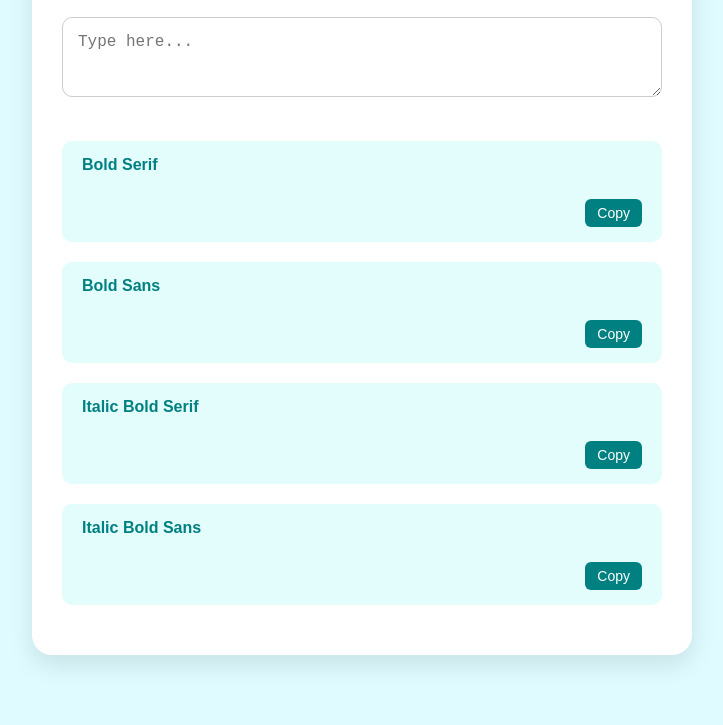
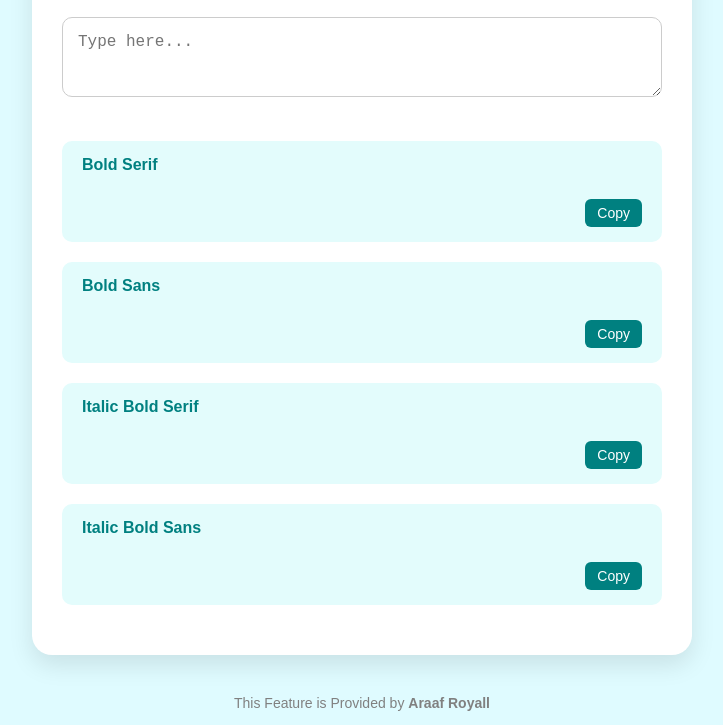
Before and after one commit to araafroyall/Web-Apps, a plain HTML site: page web/bold/index.html in a window 1280 px wide. Shown: the part 126-851 px from the top of the page, without its empty margins (278-1001 px from the left). Before the commit the page ends 821 px from the top, so only its background shows below. Drawn offline with Linux system fonts and the light colour scheme.

Commit message:
Update index.html

```diff
--- a/web/bold/index.html
+++ b/web/bold/index.html
@@ -201,5 +201,12 @@
       }, 2500);
     }
   </script>
+
+
+<p style="text-align: center; font-size: 14px; color: gray; margin-top: 40px;">
+  This Feature is Provided by <strong>Araaf Royall</strong>
+</p>
+
+
 </body>
 </html>
```
